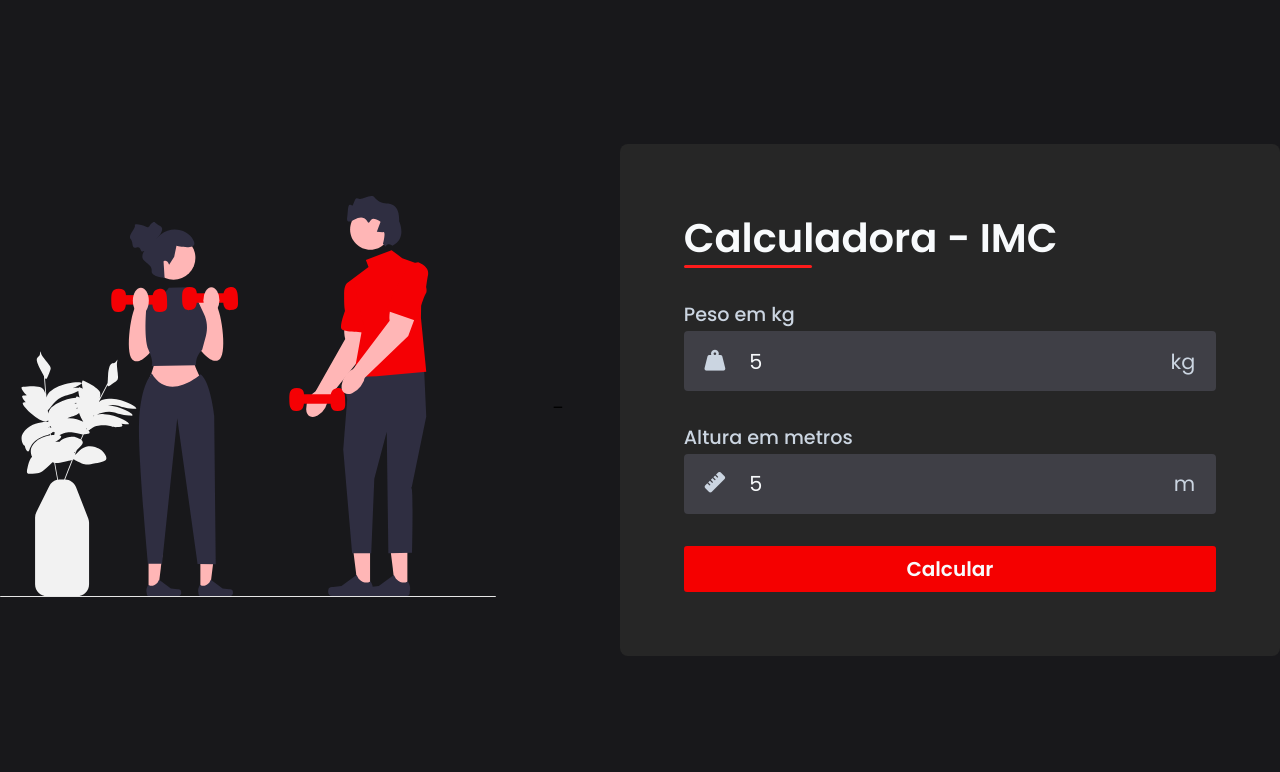
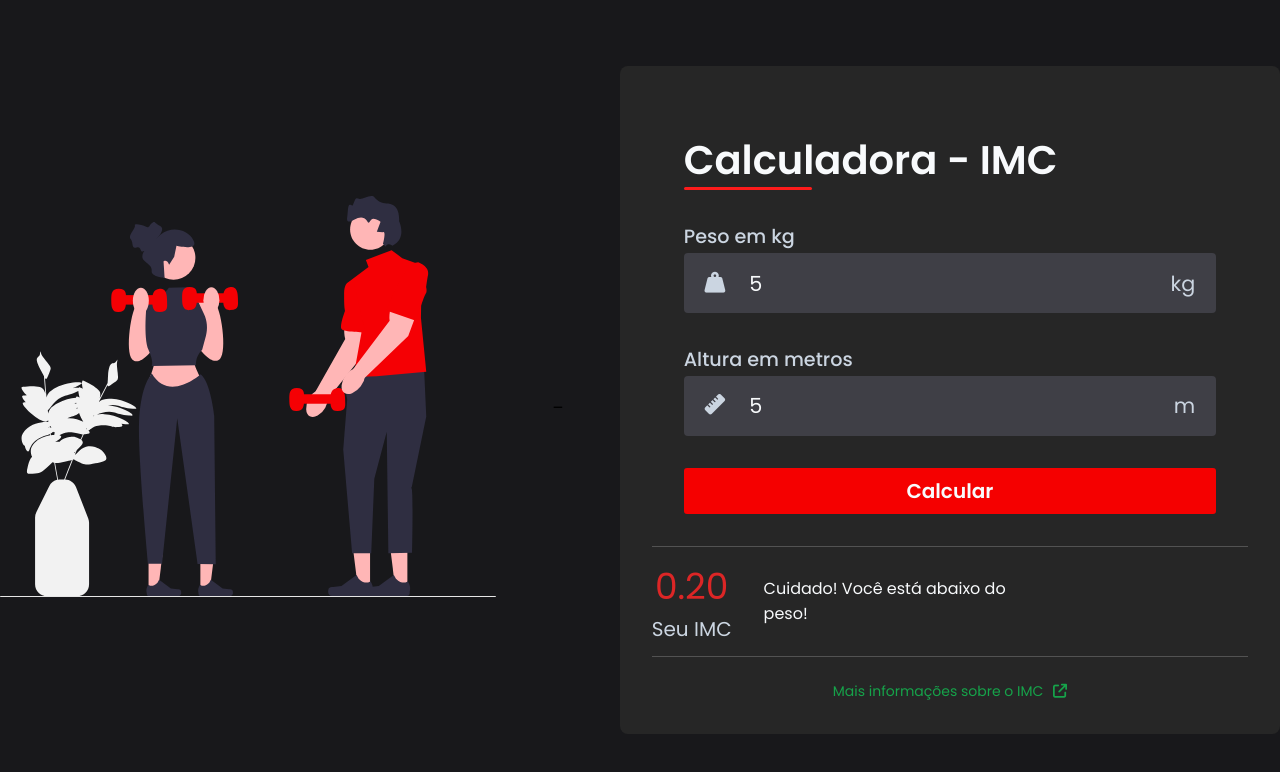
Before and after one commit to santni/review03082023, a plain HTML site: page index.html in a window 1280 px wide. Both pictures are taken after typing "5", "5" into the empty fields and a click on the button "Calcular". Drawn offline with Linux system fonts and the light colour scheme.

Commit message:
feat: done

```diff
--- a/assets/js/script.js
+++ b/assets/js/script.js
@@ -0,0 +1,30 @@
+function calculateIMC() {
+    const weight = document.getElementById("weight").value;
+    const height = document.getElementById("height").value;
+
+    const bmi = (weight / (height * height )).toFixed(2);
+
+    if(!isNaN(bmi)) {
+        const value = document.getElementById("value");
+        let description = " ";
+
+        value.classList.add("attention");
+
+        document.getElementById("infos").classList.remove("hidden");
+
+        if (bmi < 18.5) {
+            description = "Cuidado! Você está abaixo do peso!"
+        } else if (bmi >= 18.5 && bmi < 25) {
+            description = "Parabéns! Você está no peso ideal!"
+            value.classList.remove("attention");
+            value.classList.add("normal");
+        } else if (bmi >= 25 && bmi < 30) {
+            description = "Cuidado! Você está acima do peso!"
+        } else {
+            description = "Cuidado! Você está bem pesadinho!"
+        }
+
+        document.getElementById("description").textContent = description;
+        document.getElementById("value").textContent = bmi;
+    }
+}
--- a/index.html
+++ b/index.html
@@ -36,13 +36,14 @@ _
                         <span class="unit">m</span>
                     </div>
                 </div>
-                <button id="calculate">Calcular</button>
+                <button id="calculate" onclick="calculateIMC()" >Calcular</button>
             </div>
 
             <div id="infos" class="hidden">
                 <div id="result">
                     <div id="imc">
                         <span id="value"></span>
+
                         <span id="status">Seu IMC</span>
                     </div>
                     <div id="description">
@@ -51,7 +52,7 @@ _
                 </div>
 
                 <div id="more-infos">
-                    <a href="https://mundoeducacao.uol.com.br/saude-bem-estar/imc.htm">
+                    <a href="https://mundoeducacao.uol.com.br/saude-bem-estar/imc.htm" target="_blank">
                         Mais informações sobre o IMC
                         <i class="fa-solid fa-arrow-up-right-from-square"></i>
                     </a>
```
Also changed, not shown: assets/css/style.css (line endings or trailing spaces).
